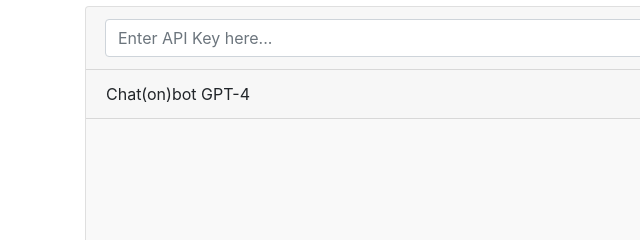
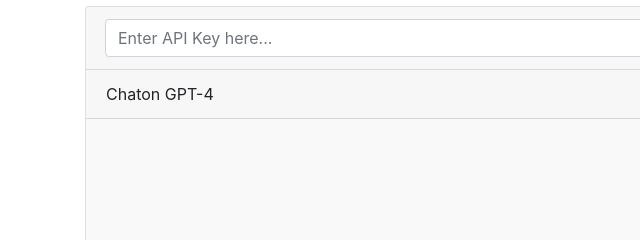
Before and after one commit to MatthieuDeroir/gptchat, a website: page public/index.html in a window 1280 px wide. Shown: the part 130-370 px from the top of the page, 0-640 px from the left. Drawn offline with nearby package versions, Linux system fonts and the light colour scheme.

```diff
--- a/public/index.html
+++ b/public/index.html
@@ -1,7 +1,7 @@
 <!DOCTYPE html>
 <html>
 <head>
-    <title>Chat(on)bot GPT-4</title>
+    <title>ChatonGPT</title>
     <!-- Bootstrap CSS -->
     <link href="https://stackpath.bootstrapcdn.com/bootstrap/4.5.2/css/bootstrap.min.css" rel="stylesheet">
     <!-- Custom CSS -->
@@ -31,7 +31,7 @@
             </div>
         </div>
         <div id="chat-title" class="card-header">
-            Chat(on)bot GPT-4
+            Chaton GPT-4
             <span id="cost-display" style="float: right;">Total Session Cost: $0.00</span>
         </div>
         <div class="card-body" id="chat-box" style="height: 400px; overflow-y: auto;">
```
